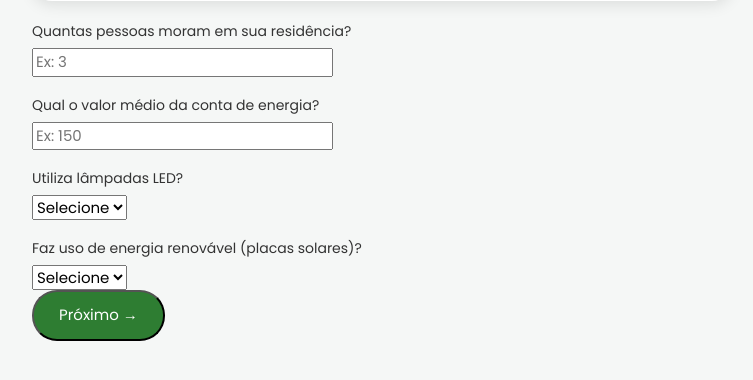
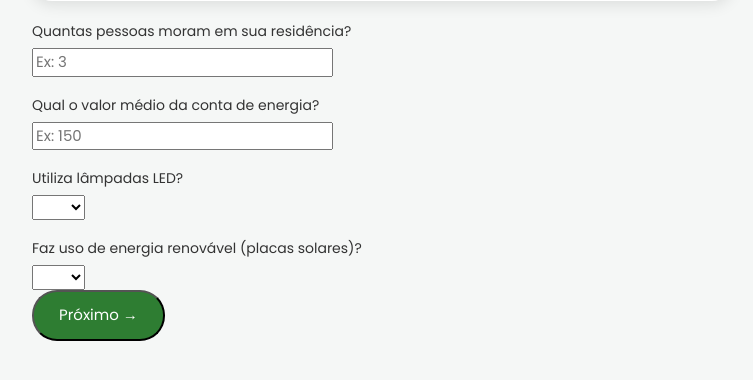
Before and after one commit to julyaprassa/EcoCalc, a PHP site: page /energia.php in a window 1280 px wide. Shown: the part 330-710 px from the top of the page, without its empty margins (258-1011 px from the left). Run offline with PHP 8.4, Linux system fonts and the light colour scheme.

Commit message:
Update energia.php

```diff
--- a/energia.php
+++ b/energia.php
@@ -42,14 +42,14 @@
 
     <label>Utiliza lâmpadas LED?</label>
     <select class="questionario-select" required>
-    <option value="">Selecione</option>
+    <option value=""> </option>
     <option>Sim</option>
     <option>Não</option>
     </select>
 
     <label>Faz uso de energia renovável (placas solares)?</label>
     <select class="questionario-select" required>
-    <option value="">Selecione</option>
+    <option value=""> </option>
     <option>Sim</option>
     <option>Não</option>
     </select>
```
